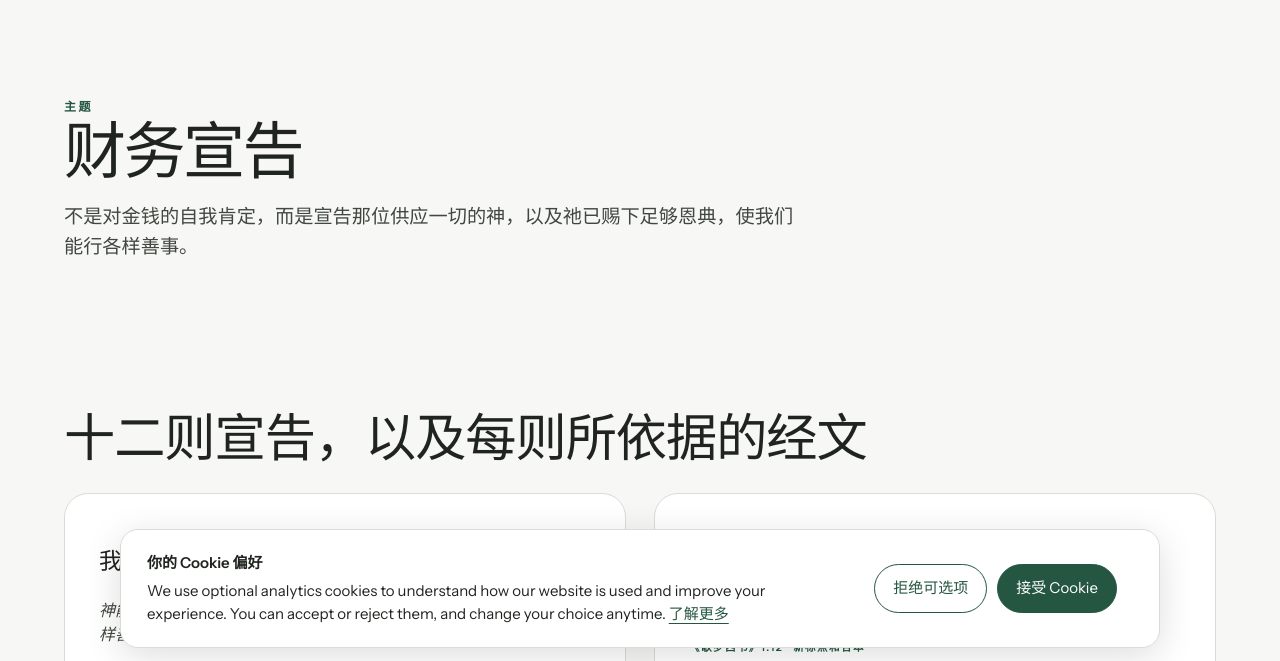
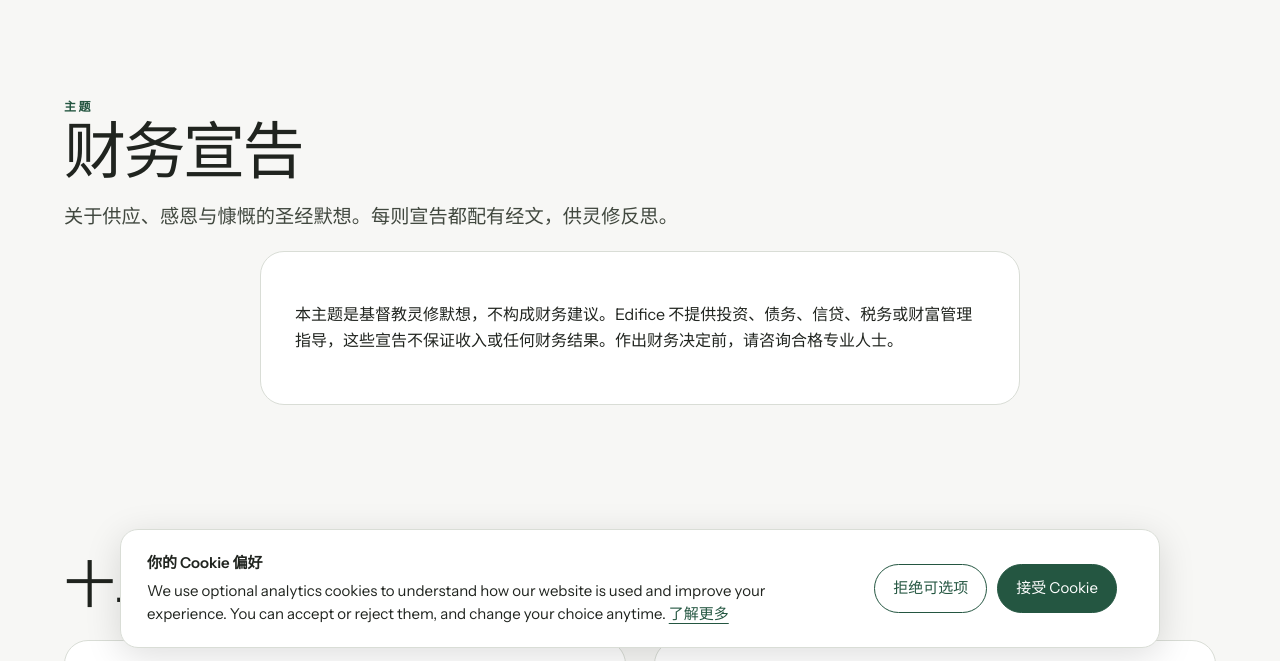
Before and after one commit to Briankaweesi2/edificeapp-org, a plain HTML site: page zh/themes/finance/index.html in a window 1280 px wide. Shown: the part 136-797 px from the top of the page. Drawn offline with Linux system fonts and the light colour scheme.

Commit message:
Clarify finance theme is devotional not advice

```diff
--- a/zh/themes/finance/index.html
+++ b/zh/themes/finance/index.html
@@ -30,7 +30,7 @@
 <section class="wrap doc-title">
 <span class="eyebrow">主题</span>
 <h1>财务宣告</h1>
-<p class="hero-lede" style="max-width: 58ch; margin-top: 18px;">不是对金钱的自我肯定，而是宣告那位供应一切的神，以及祂已赐下足够恩典，使我们能行各样善事。</p>
+<p class="hero-lede" style="max-width: 58ch; margin-top: 18px;">关于供应、感恩与慷慨的圣经默想。每则宣告都配有经文，供灵修反思。</p><aside class="card" role="note" style="max-width: 760px; margin: 0 auto 24px;"><p>本主题是基督教灵修默想，不构成财务建议。Edifice 不提供投资、债务、信贷、税务或财富管理指导，这些宣告不保证收入或任何财务结果。作出财务决定前，请咨询合格专业人士。</p></aside>
 </section>
 <section class="wrap section">
 <h2 class="doc-title" style="padding: 0 0 28px;">十二则宣告，以及每则所依据的经文</h2>
```
